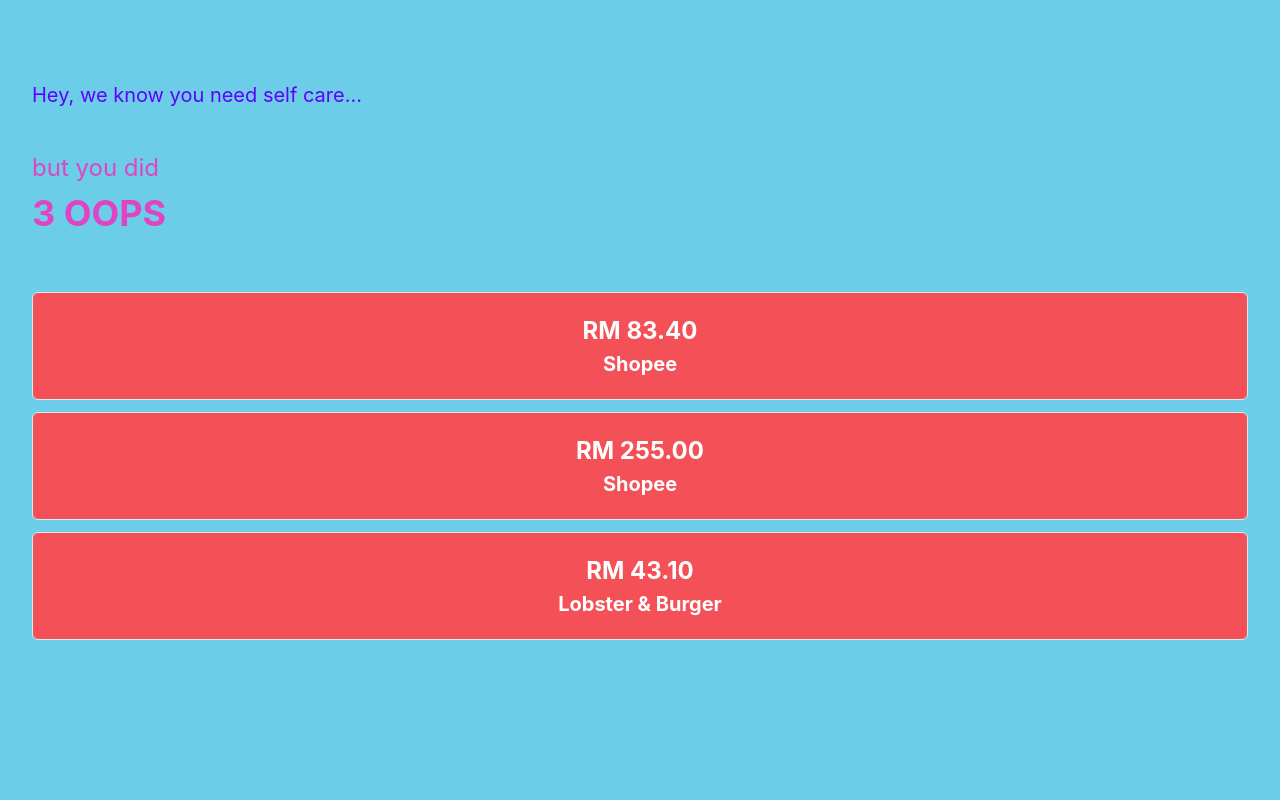
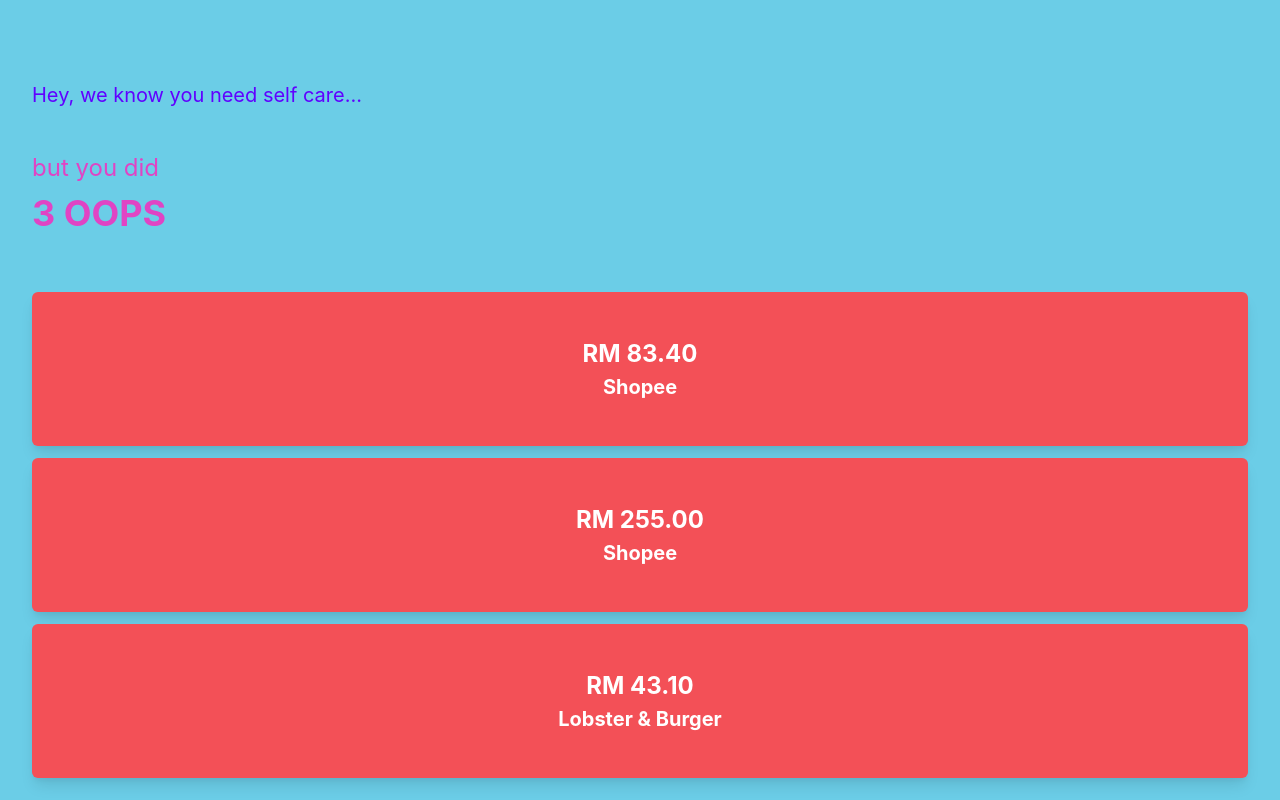
Before and after one commit to dunyanong/Zee, a Next.js app: page /card-expenses/top_opps_summary in a window 1280 px wide. Built offline with nearby package versions, Linux system fonts and the light colour scheme.

Commit message:
feat: add shadow to card

```diff
--- a/pages/card-expenses/top_opps_summary.js
+++ b/pages/card-expenses/top_opps_summary.js
@@ -23,7 +23,7 @@
                 <Text fontSize="4xl" color="brand.darkpink"><b>3 OOPS</b></Text>
             </Box>
             <Box>
-            <Card direction={{ base: 'row', sm: 'row' }} my={3}
+            <Card direction={{ base: 'row', sm: 'row' }} my={3} boxShadow='lg' p='6' rounded='md' bg='white' border="none"
                     overflow='hidden'
                     variant='outline'
                     backgroundColor="#F35057"
@@ -33,7 +33,7 @@
                         <Text size='md' fontSize='xl' color="white">Shopee</Text>
                     </CardBody>
                 </Card>
-                <Card direction={{ base: 'row', sm: 'row' }} my={3}
+                <Card direction={{ base: 'row', sm: 'row' }} my={3} boxShadow='lg' p='6' rounded='md' bg='white' border="none"
                     overflow='hidden'
                     variant='outline'
                     backgroundColor="#F35057"
@@ -43,7 +43,7 @@
                         <Text size='md' fontSize='xl' color="white">Shopee</Text>
                     </CardBody>
                 </Card>
-                <Card direction={{ base: 'row', sm: 'row' }} my={3}
+                <Card direction={{ base: 'row', sm: 'row' }} my={3} boxShadow='lg' p='6' rounded='md' bg='white' border="none"
                     overflow='hidden'
                     variant='outline'
                     backgroundColor="#F35057"
```
